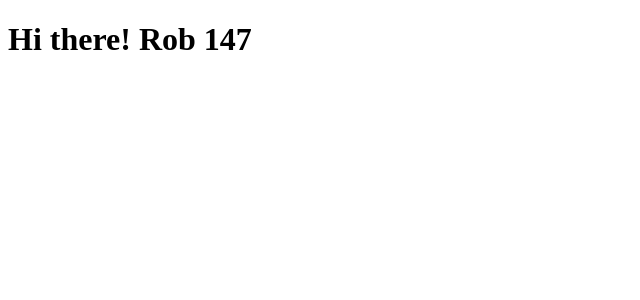
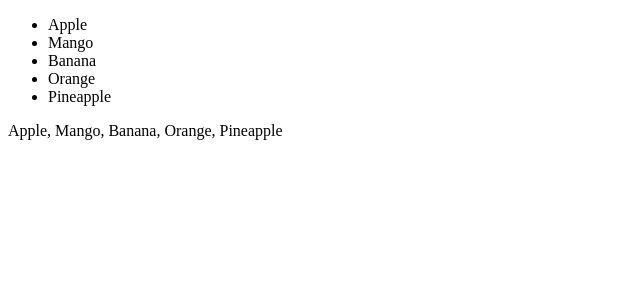
Before and after one commit to Ozioma45/React, a React (Vite) app in the folder Code_stoic/reactpro/: page / in a window 1280 px wide. Shown: the top 300 px of the page, without its empty margins (0-640 px from the left). Built offline with nearby package versions, Linux system fonts and the light colour scheme.

Commit message:
rendering Arrays or List in React

```diff
--- a/Code_stoic/reactpro/src/App.jsx
+++ b/Code_stoic/reactpro/src/App.jsx
@@ -1,14 +1,9 @@
-import Hello from "./components/Hello";
+import Fruits from "./components/Fruits";
 
 function App() {
-  const person = {
-    name: "Rob",
-    message: "Hi there!",
-    seatNumbers: [1, 4, 7],
-  };
   return (
     <div className="App">
-      <Hello person={person} />
+      <Fruits />
     </div>
   );
 }
--- /dev/null
+++ b/Code_stoic/reactpro/src/components/Fruits.jsx
@@ -0,0 +1,15 @@
+export default function Fruits() {
+  const fruits = ["Apple", "Mango", "Banana", "Orange", "Pineapple"];
+  /* const result = fruits.join(,); */
+  return (
+    <div>
+      <ul>
+        {fruits.map((fruit) => (
+          <li key={fruit}>{fruit}</li>
+        ))}
+      </ul>
+
+      {fruits.join(", ")}
+    </div>
+  );
+}
```
